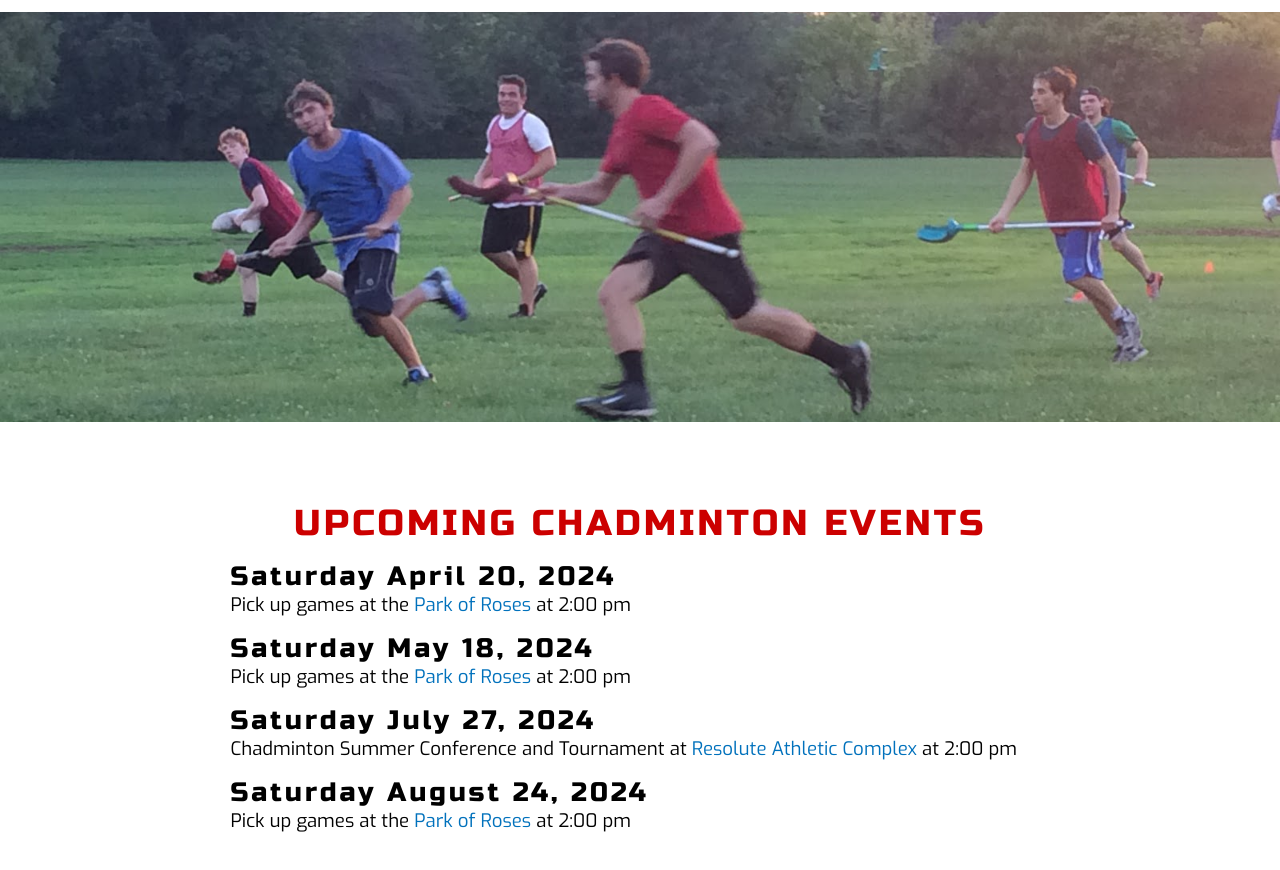
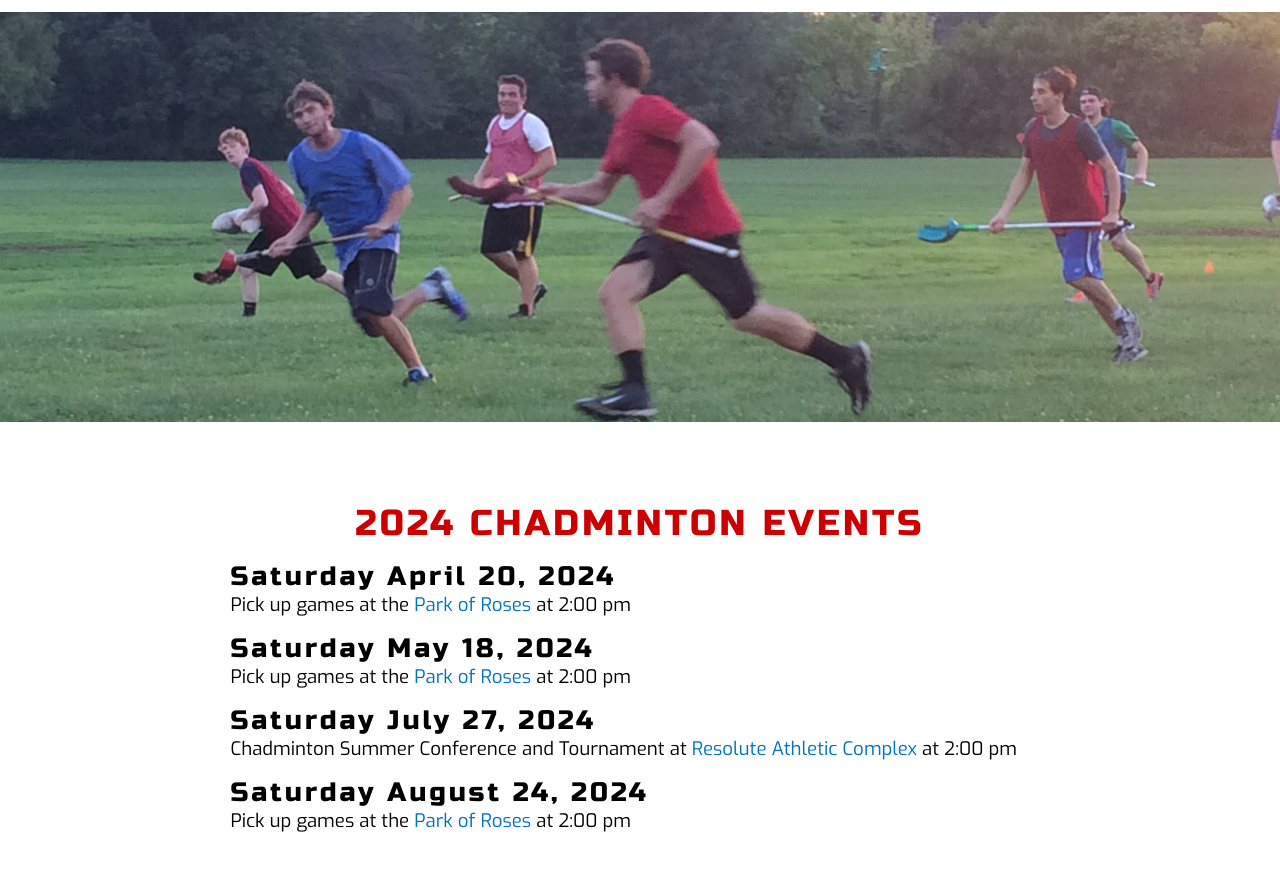
Before and after one commit to thelunchbox/chadminton-website, a plain HTML site: page events.html in a window 1280 px wide. Shown: the part 78-948 px from the top of the page. Drawn offline with Linux system fonts and the light colour scheme.

Commit message:
Update events.html

```diff
--- a/events.html
+++ b/events.html
@@ -60,7 +60,7 @@
     ></div>
     <div class="section">
       <div class="title">
-        <span class="red-text">UPCOMING CHADMINTON EVENTS</span>
+        <span class="red-text">2024 CHADMINTON EVENTS</span>
       </div>
       <div class="content" id="events">
         <div class="chad-event">
```
